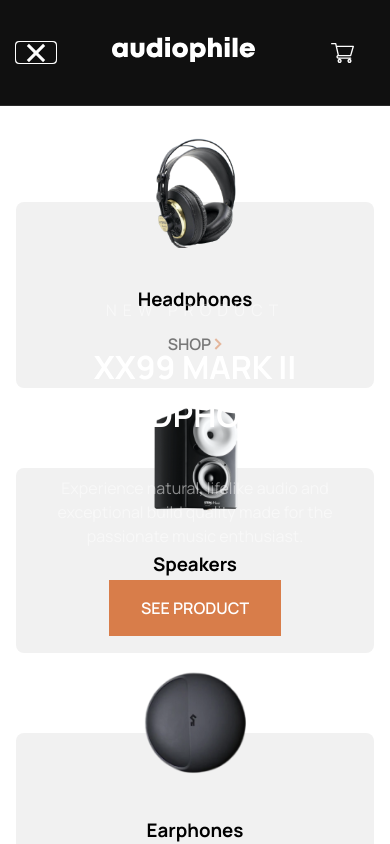
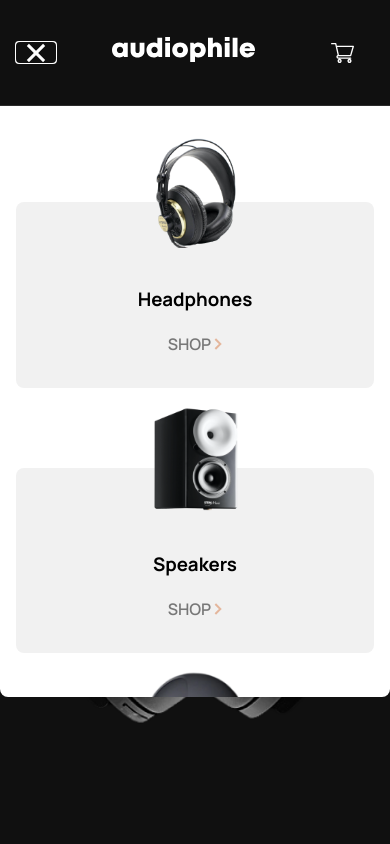
Before and after one commit to Trybuu/react-audiophile-ecommerce, a React (Vite) app: page / in a window 390 px wide. Both pictures are taken after a click on the button 36 px from the left and 52 px from the top of the page. Shown: the top 844 px of the page. Built offline with nearby package versions, Linux system fonts and the light colour scheme.

Commit message:
Navigation

```diff
--- a/src/components/NavMobile.module.css
+++ b/src/components/NavMobile.module.css
@@ -3,13 +3,19 @@
   top: 106px;
   left: 0;
   width: 100%;
+  max-height: 70vh;
   margin: 0 auto;
   padding: 2rem 1rem;
   border-radius: 0 0 0.5rem 0.5rem;
   background-color: #fff;
-  z-index: 50;
+  z-index: 100;
   animation-duration: 0.5s;
+  overflow-y: auto;
   animation-name: slidein;
+}
+
+.navMobile::-webkit-scrollbar {
+  display: none;
 }
 
 .navMobile__content {
--- a/src/pages/RootLayout.jsx
+++ b/src/pages/RootLayout.jsx
@@ -9,7 +9,7 @@
 
 export default function RootLayout() {
   const { menu } = useMenu()
-  console.log(menu)
+
   return (
     <>
       <ScrollToTop />
--- a/src/ui/MenuButton.jsx
+++ b/src/ui/MenuButton.jsx
@@ -10,8 +10,21 @@
     } else {
       setMenu(true)
     }
-    console.log(menu)
+    console.log(menu, window.location.pathname)
   }
+
+  document.addEventListener('keydown', (e) => {
+    if (e.key === 'Escape' && menu === true) {
+      setMenu(false)
+    }
+  })
+
+  document.addEventListener('click', (e) => {
+    if (e.target.href !== undefined) {
+      setMenu(false)
+    }
+  })
+
   return (
     <button
       className={`${classes.menuButton} ${
```
